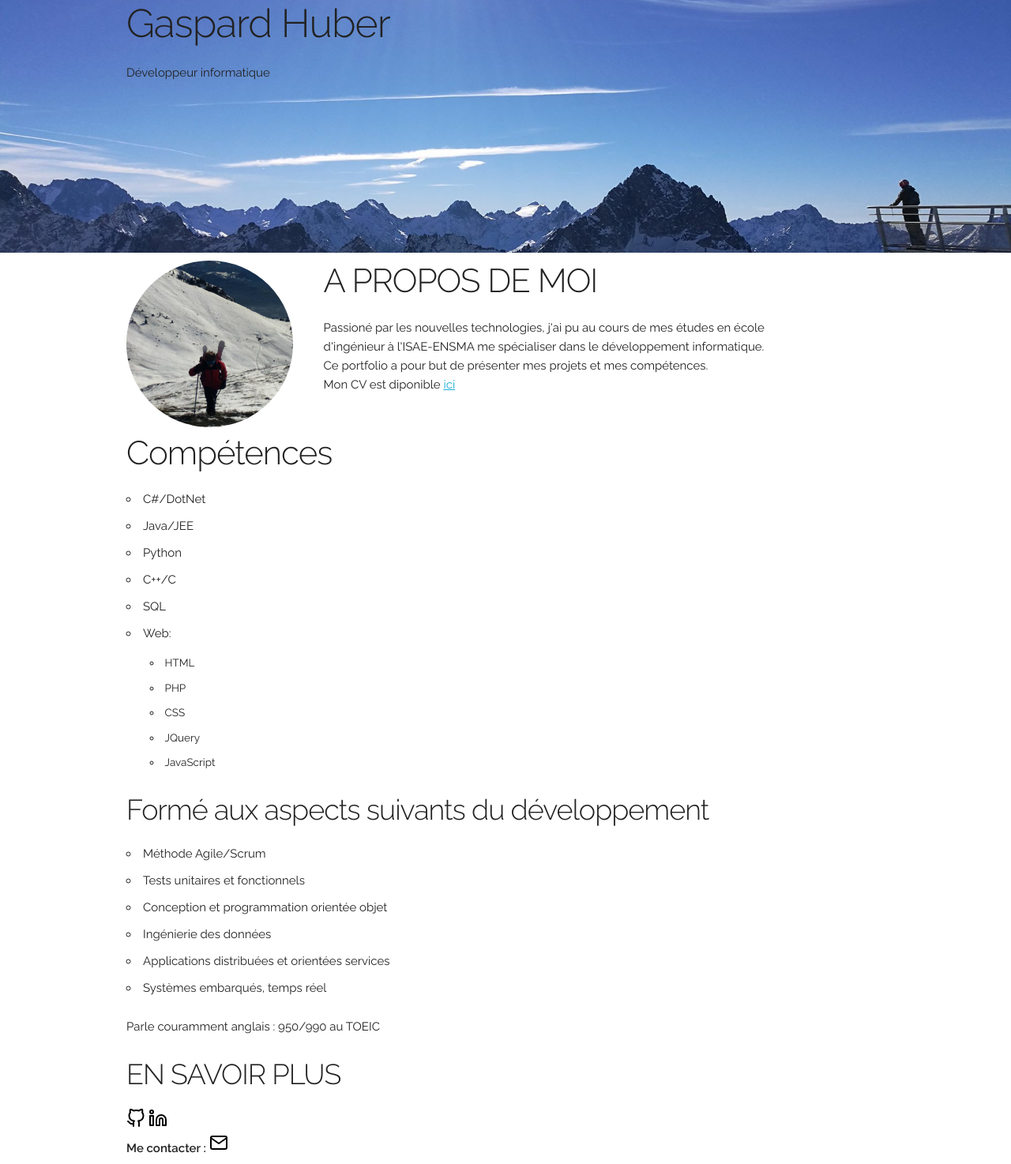
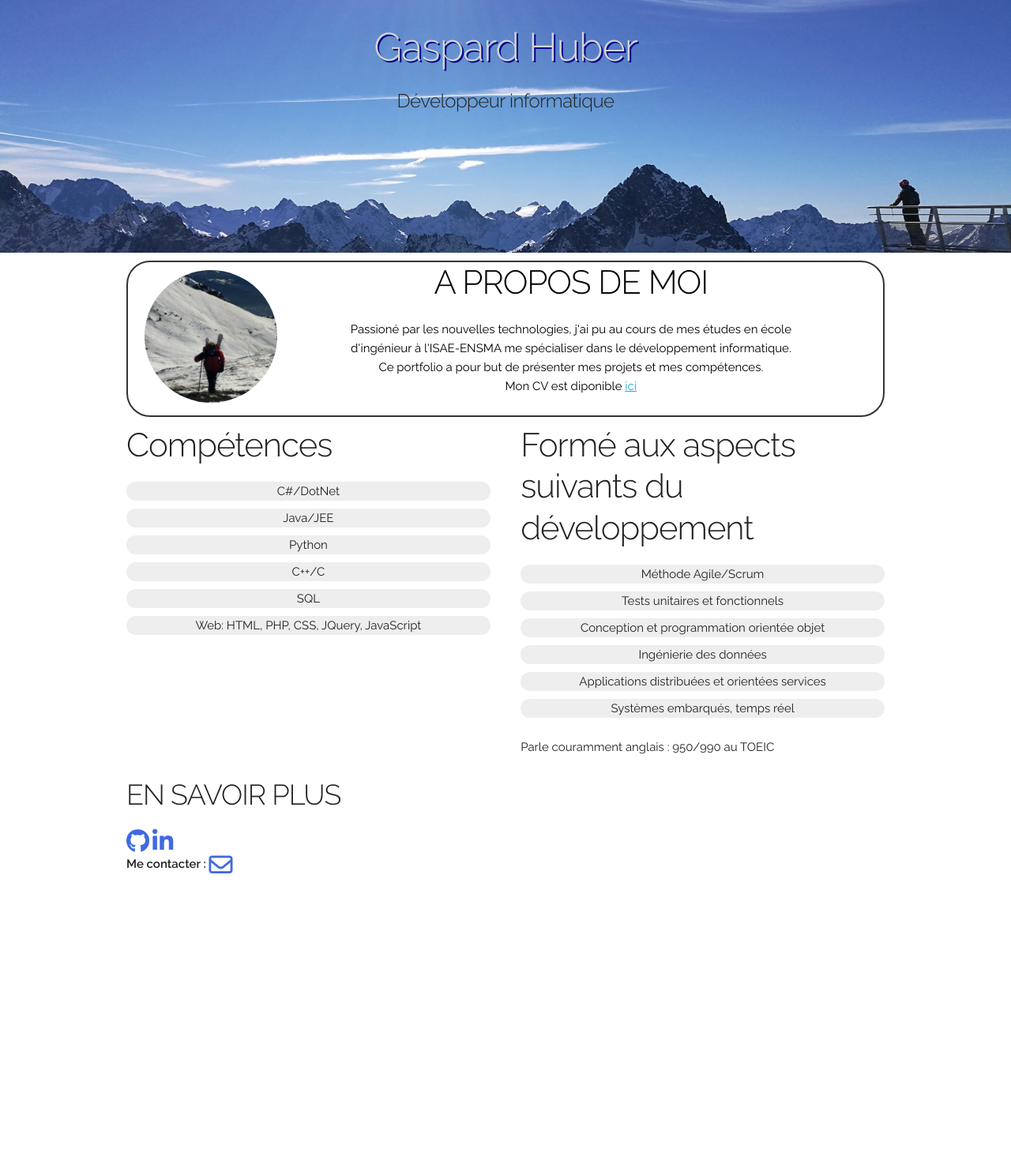
Before and after one commit to gaspzubs/gaspzubs.github.io, a plain HTML site: page index.html in a window 1280 px wide. Shown: the whole page at 79% size. After the commit the page ends 1284 px from the top, so only its background shows below. Drawn offline with nearby package versions, Linux system fonts and the light colour scheme.

Commit message:
more css changes

```diff
--- a/css/custom.css
+++ b/css/custom.css
@@ -1,7 +1,7 @@
 /* Hero
 –––––––––––––––––––––––––––––––––––––––––––––––––– */
 .hero-image {
-    background-image: /*linear-gradient(rgba(0, 0, 0, 0.5), rgba(0, 0, 0, 0.5)), */ url("../images/hero3.png");
+    background-image: url("../images/hero3.png");
 
     height: 40vh;
     /* Position and center the image to scale nicely on all screens */
@@ -10,12 +10,70 @@
     background-size: cover;
     background-attachment: fixed;
 }
-.header{
+
+.hero-text {
+    position: relative;
+    margin-top: 3rem;
+    color: lightgray;
+    text-align: center;
+    text-shadow:  .2rem .2rem darkblue ;
+}
+
+.hero-subtext {
+    position: relative;
+    text-align: center;
+}
+
+.header {
     margin-top: 1rem;
 }
 
+.content {
+    margin-top: 1rem;
+}
 .profil {
     position: relative;
-    max-width: 100%;
+    max-width: 80%;
     border-radius: 100%;
+    margin-top: 1rem;
 }
+
+.rounded-list {
+    padding: 0;
+    vertical-align: middle;
+}
+
+.rounded-list li {
+    position: relative;
+    background-color: #eee;
+    border-radius: 2rem;
+    text-align: center;
+}
+
+.rounded-list li:hover {
+    background-color: darkgrey;
+    color: dimgray;
+}
+
+.flex-container {
+    display: flex;
+    flex-wrap: wrap;
+}
+
+.flex-container > div {
+    border-radius: 3rem;
+    text-align: center;
+    color: black;
+    border: .2rem solid #383333;
+}
+
+.icon {
+    -webkit-filter: brightness(100%);
+    font-size: 3rem;
+    color: royalblue;
+    vertical-align: middle;
+}
+
+.icon:hover {
+    -webkit-filter: brightness(50%);
+}
--- a/index.html
+++ b/index.html
@@ -31,27 +31,35 @@
   –––––––––––––––––––––––––––––––––––––––––––––––––– -->
   <script src="https://ajax.aspnetcdn.com/ajax/jQuery/jquery-3.4.1.min.js"></script>
 
+  <!-- Font Awesome
+  –––––––––––––––––––––––––––––––––––––––––––––––––– -->
+  <script src="https://kit.fontawesome.com/4bd9745637.js" crossorigin="anonymous"></script>
+
 </head>
 <body>
 
   <!-- Primary Page Layout
   –––––––––––––––––––––––––––––––––––––––––––––––––– -->
   <div class="section hero-image">
-      <div class="container hero-text">
+      <div class="container">
         <div class="row">
-          <div class="column">
+          <div class="one column twelve columns hero-text">
             <h1>Gaspard Huber</h1>
-            <p>Développeur informatique</p>
+          </div>
+        </div>
+        <div class="row">
+          <div class="one column twelve columns hero-subtext">
+            <h5>Développeur informatique</h5>
           </div>
         </div>
       </div>
   </div>
 
   <div class="section header">
-    <div class="container">
+    <div class="container flex-container">
       <div class="row">
-        <div class="three columns hero">
-          <img class="profil" src="images/profile.jpg" alt="photo profil" sizes="10px">
+        <div class="three columns">
+          <img class="profil" src="images/profile.jpg" alt="photo profil">
         </div>
         <div class="eight columns">
           <h2>A PROPOS DE MOI</h2>
@@ -62,30 +70,24 @@
       </div>
     </div>
   </div>
+
+  <div class="section content">
     <div class="container">
       <div class="row">
-      <div class="one-third column"></div>
-    </div>
-    <div class="row">
-      <div class="column">
+        <div class="one-half column">
           <h2>Compétences</h2>
-        <ul>
+          <ul style="list-style-type: none;" class="rounded-list">
             <li>C#/DotNet</li>
             <li>Java/JEE</li>
             <li>Python</li>
             <li>C++/C</li>
             <li>SQL</li>
-          <li>Web:
-            <ul>
-              <li>HTML</li>
-              <li>PHP</li>
-              <li>CSS</li>
-              <li>JQuery</li><li>JavaScript</li>
+            <li>Web: HTML, PHP, CSS, JQuery, JavaScript</li>
           </ul>
-          </li>
-        </ul>
-        <h3>Formé aux aspects suivants du développement</h3>
-          <ul>
+        </div>
+        <div class="one-half column">
+          <h2>Formé aux aspects suivants du développement</h2>
+            <ul style="list-style-type: none;" class="rounded-list">
               <li>Méthode Agile/Scrum</li>
               <li>Tests unitaires et fonctionnels</li>
               <li>Conception et programmation orientée objet</li>
@@ -94,6 +96,7 @@
               <li>Systèmes embarqués, temps réel</li>
             </ul>
           <p>Parle couramment anglais : 950/990 au TOEIC</p>
+        </div>
       </div>
     </div>
   </div>
@@ -107,8 +110,8 @@
       </div>
       <div class="row">
         <div class="two column">
-          <a href="https://github.com/gaspzubs/"><img class="icon" src="images/github.svg" alt="github icon"></a>
-          <a href="https://www.linkedin.com/in/gaspard-huber-89ba80135/"><img class="icon" src="images/linkedin.svg"></a>
+          <a href="https://github.com/gaspzubs/"><i class="fab fa-github icon"></i></a>
+          <a href="https://www.linkedin.com/in/gaspard-huber-89ba80135/"><i class="fab fa-linkedin-in icon"></i></a>
         </div>
       </div>
     </div>
@@ -118,7 +121,7 @@
     <form>
       <div class="row">
         <div class="four columns" style="margin-bottom: 15%">
-          <label>Me contacter : <a href="mailto:gahuber@hotmail.fr"> <img src="images/mail.svg" alt="Mail"></a></label>
+          <label>Me contacter : <a href="mailto:gahuber@hotmail.fr"> <i class="far fa-envelope icon"></i></a></label>
         </div>
       </div>
     </form>
```
Also changed, not shown: 1 other file. Lines whose indentation alone changed are shown as unchanged.
